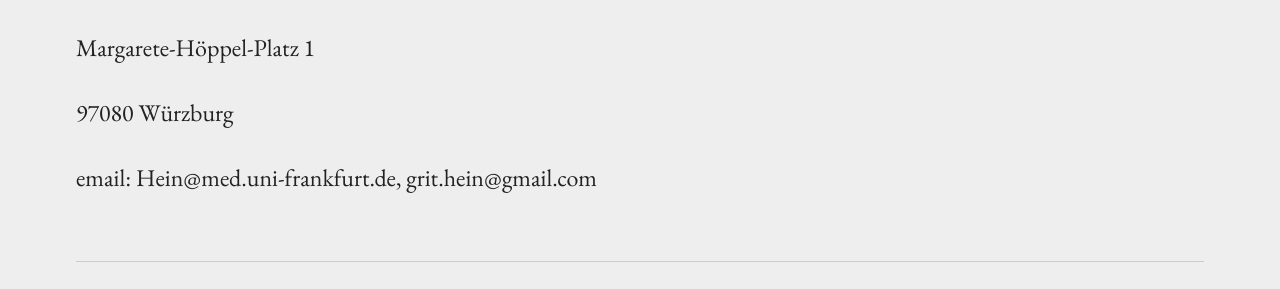
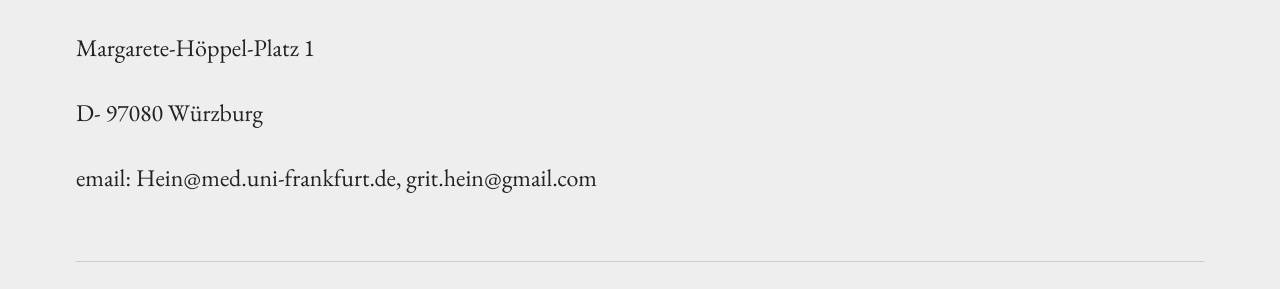
Before and after one commit to grithein/grithein, a Jekyll site: the page built from index.md, in a window 1280 px wide. Shown: the part 928-1217 px from the top of the page. Built offline with Jekyll 4.4.1, drawn with Linux system fonts in a browser that asks for light colours.

```diff
--- a/index.md
+++ b/index.md
@@ -21,7 +21,7 @@ Clinic for Psychiatry and Psychosomatic
 
 Margarete-Höppel-Platz 1
 
-97080 Würzburg
+D- 97080 Würzburg
 
 email: Hein@med.uni-frankfurt.de, grit.hein@gmail.com
 
```
